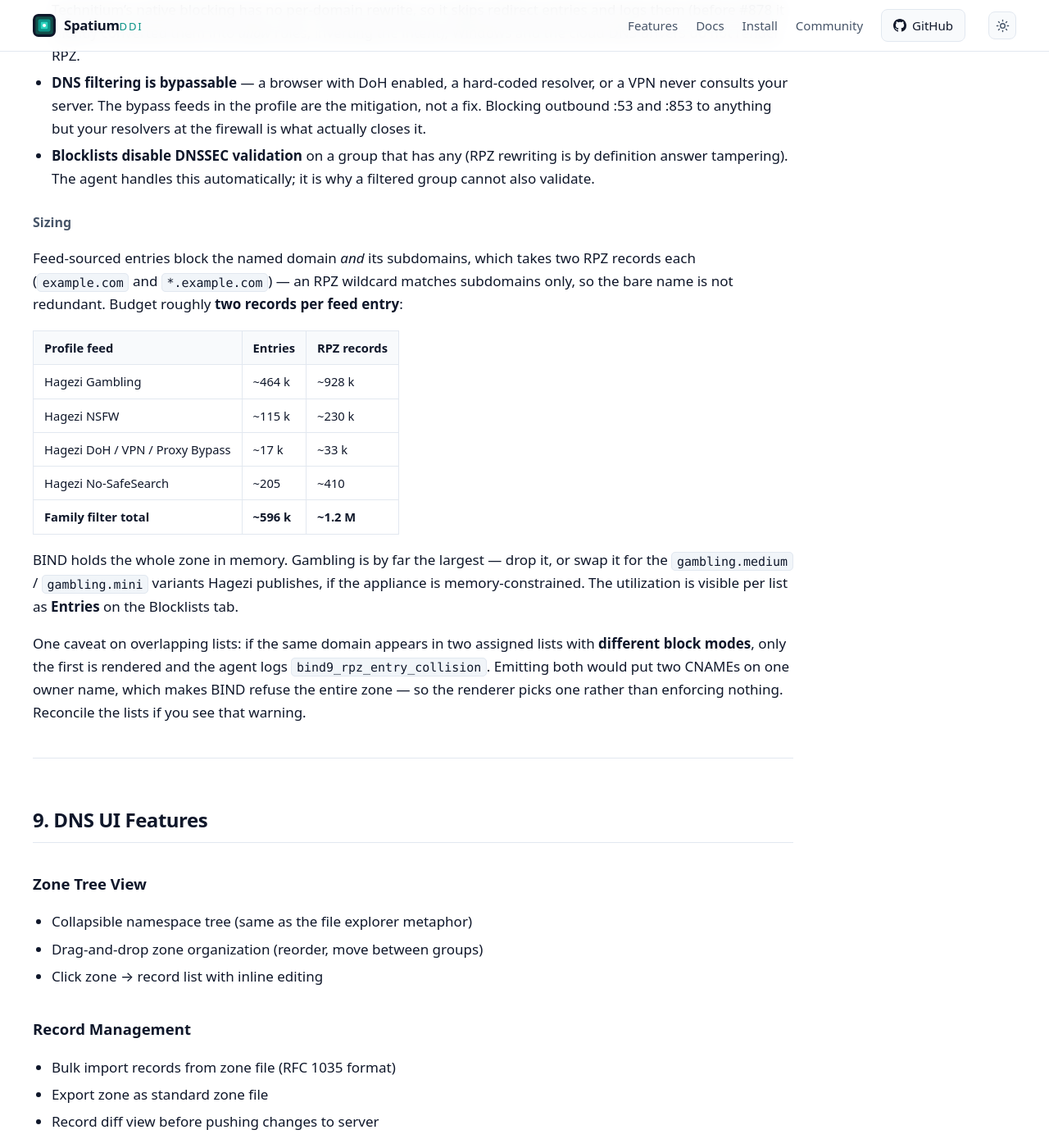
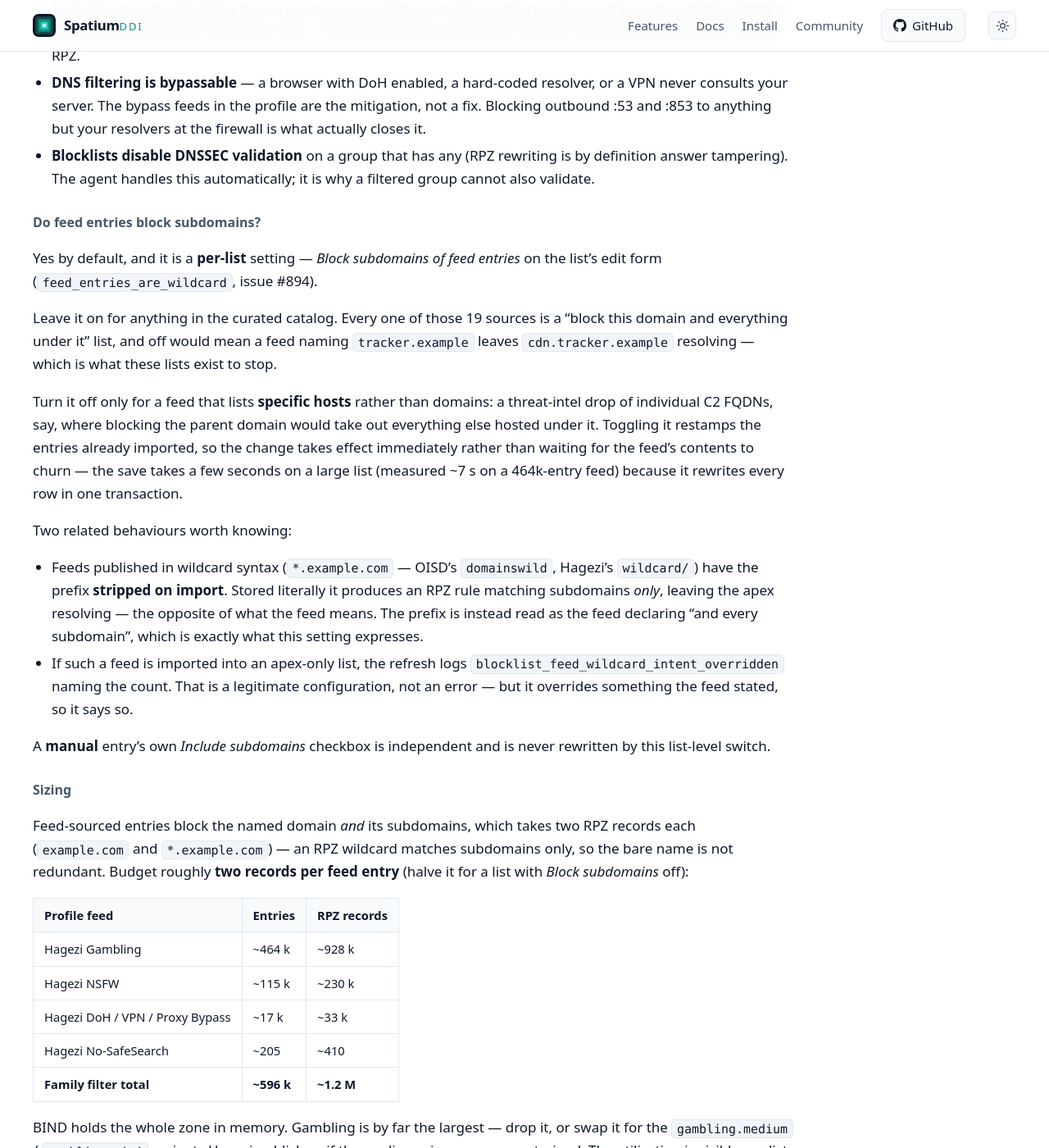
Before and after one commit to spatiumddi/spatiumddi.github.io, a Jekyll site: the page built from features/DNS.md, in a window 1280 px wide and 1400 px high, scrolled down 24213 px. Shown: the whole window at 82% size. Built offline with Jekyll 4.4.1, drawn with Linux system fonts in a browser that asks for light colours; our own code applies the rules of GitHub Pages for plain Markdown files.

Commit message:
docs: publish main@1eed271
Mirrored from spatiumddi/spatiumddi@1eed271769959b381c7e21c6abaac9b03a64a820 by the docs-publish workflow. Do not edit this repository directly.

```diff
--- a/features/DNS.md
+++ b/features/DNS.md
@@ -730,12 +730,49 @@ letting one silently win.
   rewriting is by definition answer tampering). The agent handles this
   automatically; it is why a filtered group cannot also validate.
 
+#### Do feed entries block subdomains?
+
+Yes by default, and it is a **per-list** setting — *Block subdomains of
+feed entries* on the list's edit form (`feed_entries_are_wildcard`,
+issue #894).
+
+Leave it on for anything in the curated catalog. Every one of those 19
+sources is a "block this domain and everything under it" list, and off
+would mean a feed naming `tracker.example` leaves
+`cdn.tracker.example` resolving — which is what these lists exist to
+stop.
+
+Turn it off only for a feed that lists **specific hosts** rather than
+domains: a threat-intel drop of individual C2 FQDNs, say, where
+blocking the parent domain would take out everything else hosted under
+it. Toggling it restamps the entries already imported, so the change
+takes effect immediately rather than waiting for the feed's contents to
+churn — the save takes a few seconds on a large list (measured ~7 s on
+a 464k-entry feed) because it rewrites every row in one transaction.
+
+Two related behaviours worth knowing:
+
+- Feeds published in wildcard syntax (`*.example.com` — OISD's
+  `domainswild`, Hagezi's `wildcard/`) have the prefix **stripped on
+  import**. Stored literally it produces an RPZ rule matching
+  subdomains *only*, leaving the apex resolving — the opposite of what
+  the feed means. The prefix is instead read as the feed declaring
+  "and every subdomain", which is exactly what this setting expresses.
+- If such a feed is imported into an apex-only list, the refresh logs
+  `blocklist_feed_wildcard_intent_overridden` naming the count. That is
+  a legitimate configuration, not an error — but it overrides something
+  the feed stated, so it says so.
+
+A **manual** entry's own *Include subdomains* checkbox is independent
+and is never rewritten by this list-level switch.
+
 #### Sizing
 
 Feed-sourced entries block the named domain *and* its subdomains, which
 takes two RPZ records each (`example.com` and `*.example.com`) — an RPZ
 wildcard matches subdomains only, so the bare name is not redundant.
-Budget roughly **two records per feed entry**:
+Budget roughly **two records per feed entry** (halve it for a list with
+*Block subdomains* off):
 
 | Profile feed | Entries | RPZ records |
 |---|---|---|
```
Also changed, not shown: deployment/APPLIANCE.md (+1 -1 lines).
